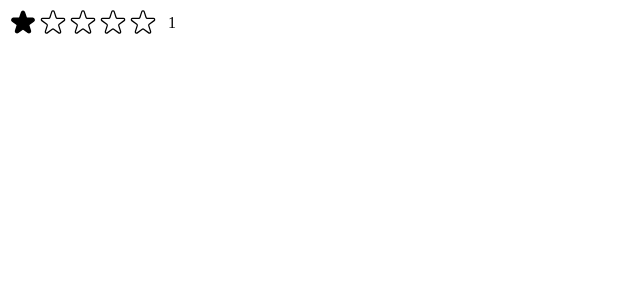
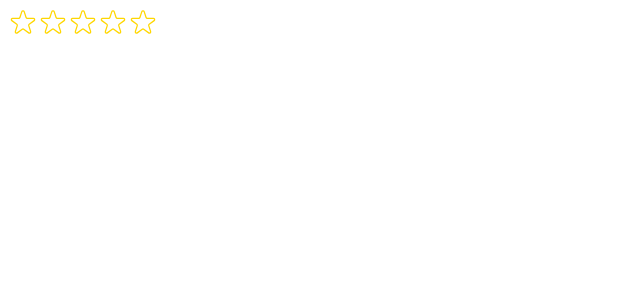
Before and after one commit to arvinbuid/Flickflix, a React (Vite) app: page / in a window 1280 px wide. Shown: the top 300 px of the page, without its empty margins (0-640 px from the left). Built offline with nearby package versions, Linux system fonts and the light colour scheme.

Commit message:
Implement a functionality that will color the stars if a user hover or click on it.

```diff
--- a/src/StarRating.jsx
+++ b/src/StarRating.jsx
@@ -18,7 +18,8 @@ const textStyle = {
 };
 
 export default function StarRating({maxRating = 5}) {
-  const [rating, setRating] = useState(1);
+  const [rating, setRating] = useState(0);
+  const [tempRating, setTempRating] = useState(0);
 
   function handleRating(rating) {
     setRating(rating);
@@ -28,10 +29,16 @@ export default function StarRating({maxRating = 5}) {
     <div style={containerStyles}>
       <div style={starStyles}>
         {Array.from({length: maxRating}, (_, i) => (
-          <Star key={i} onRate={() => handleRating(i + 1)} full={rating >= i + 1} />
+          <Star
+            key={i}
+            onRate={() => handleRating(i + 1)}
+            full={tempRating >= i + 1 || rating >= i + 1}
+            onHoverIn={() => setTempRating(i + 1)}
+            onHoverOut={() => setTempRating(0)}
+          />
         ))}
       </div>
-      <p style={textStyle}>{rating || ""}</p>
+      <p style={textStyle}>{tempRating || rating || ""}</p>
     </div>
   );
 }
@@ -43,15 +50,15 @@ const starStyle = {
   cursor: "pointer",
 };
 
-function Star({onRate, full}) {
+function Star({onRate, full, onHoverIn, onHoverOut}) {
   return (
-    <span style={starStyle} onClick={onRate}>
+    <span style={starStyle} onClick={onRate} onMouseEnter={onHoverIn} onMouseLeave={onHoverOut}>
       {full ? (
-        <svg xmlns='http://www.w3.org/2000/svg' viewBox='0 0 20 20' fill='#000' stroke='#000'>
+        <svg xmlns='http://www.w3.org/2000/svg' viewBox='0 0 20 20' fill='#FFD700' stroke='#FFD700'>
           <path d='M9.049 2.927c.3-.921 1.603-.921 1.902 0l1.07 3.292a1 1 0 00.95.69h3.462c.969 0 1.371 1.24.588 1.81l-2.8 2.034a1 1 0 00-.364 1.118l1.07 3.292c.3.921-.755 1.688-1.54 1.118l-2.8-2.034a1 1 0 00-1.175 0l-2.8 2.034c-.784.57-1.838-.197-1.539-1.118l1.07-3.292a1 1 0 00-.364-1.118L2.98 8.72c-.783-.57-.38-1.81.588-1.81h3.461a1 1 0 00.951-.69l1.07-3.292z' />
         </svg>
       ) : (
-        <svg xmlns='http://www.w3.org/2000/svg' fill='none' viewBox='0 0 24 24' stroke='#000'>
+        <svg xmlns='http://www.w3.org/2000/svg' fill='none' viewBox='0 0 24 24' stroke='#FFD700'>
           <path
             strokeLinecap='round'
             strokeLinejoin='round'
@@ -63,15 +70,3 @@ function Star({onRate, full}) {
     </span>
   );
 }
-
-/*
-  FULL STAR
-
-
-
-
-  EMPTY STAR
-
-
-
-  */
```
